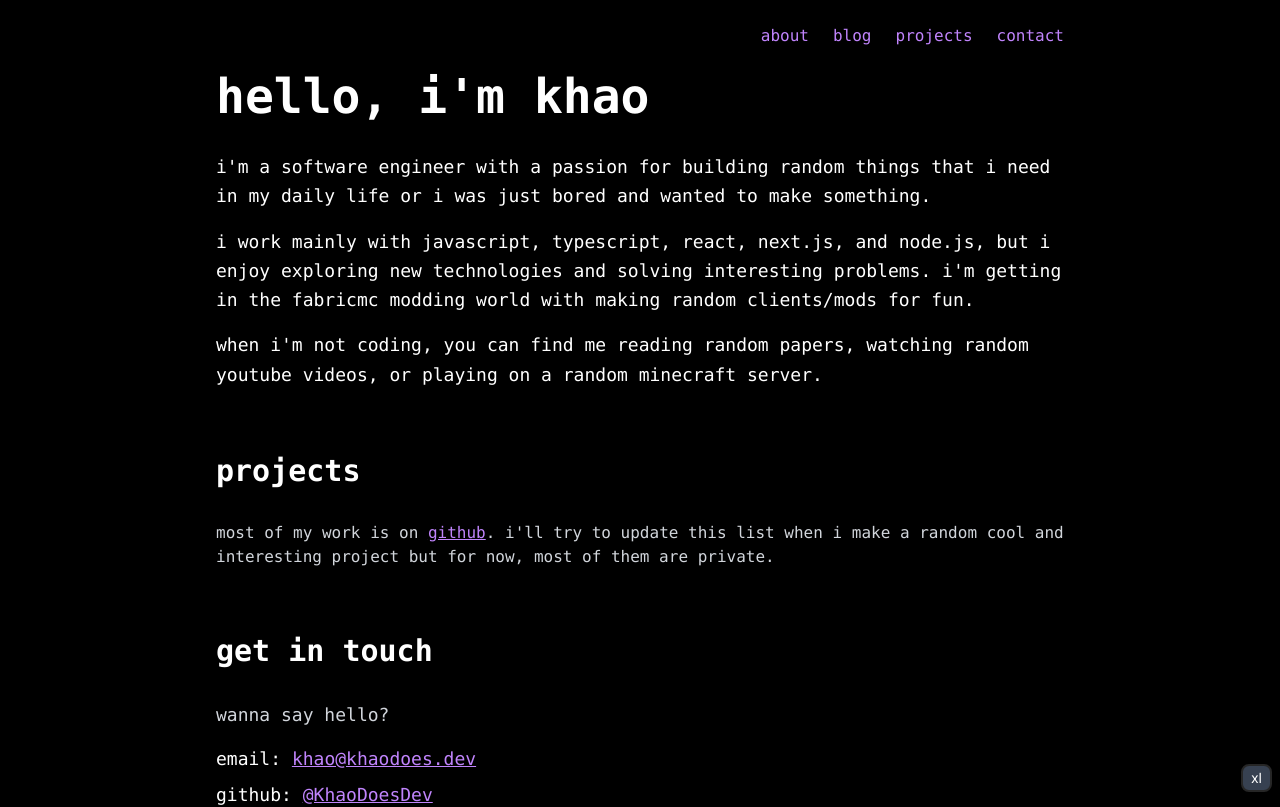
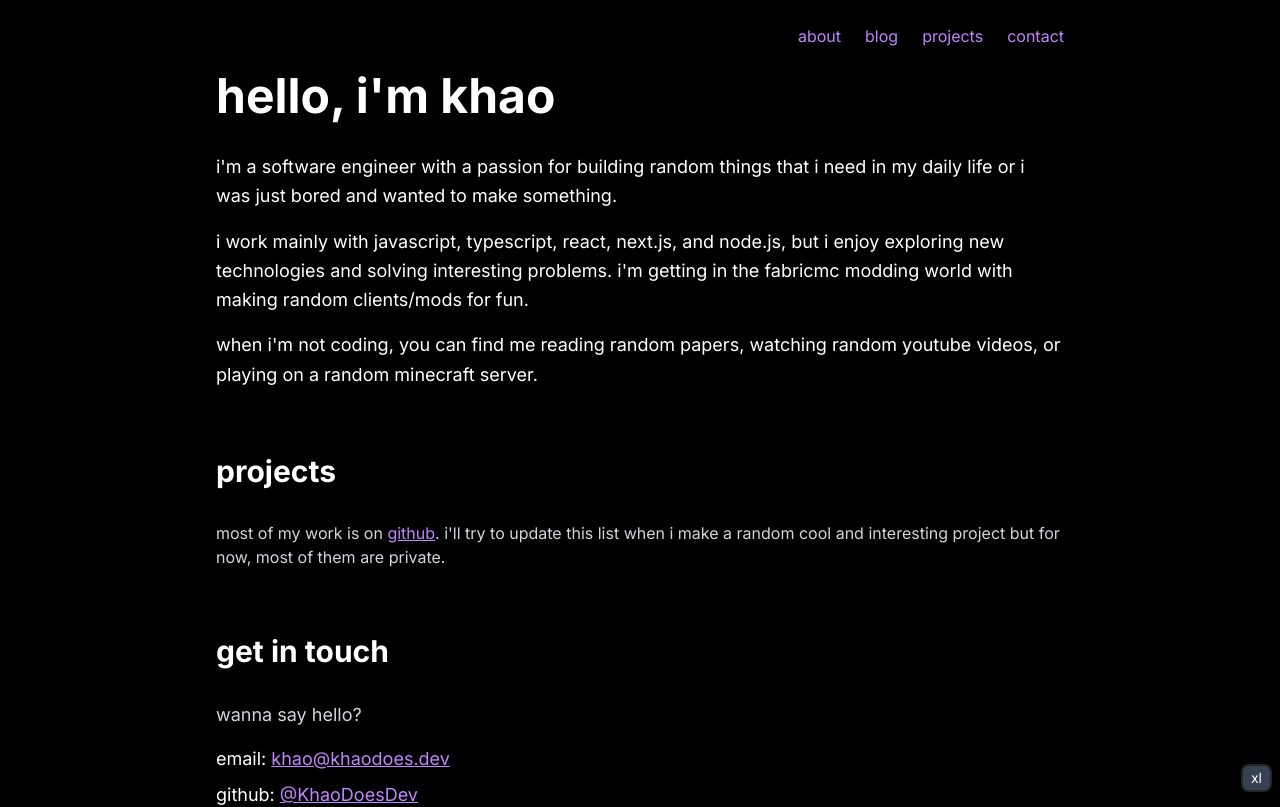
Before and after one commit to KhaoDoesDev/portfolio, a Next.js app: page / in a window 1280 px wide. Shown: the top 807 px of the page. Built offline with nearby package versions, Linux system fonts and the light colour scheme.

Commit message:
refactor: removed font-mono

```diff
--- a/src/app/blog/[slug]/page.tsx
+++ b/src/app/blog/[slug]/page.tsx
@@ -21,7 +21,7 @@ export default async function BlogPost({ params }: Props) {
   if (!post) return notFound();
 
   return (
-    <div className="min-h-screen bg-black font-mono text-white">
+    <div className="min-h-screen bg-black text-white">
       <Navbar />
 
       <main className="mx-auto max-w-4xl px-6 pb-12">
@@ -49,7 +49,7 @@ export default async function BlogPost({ params }: Props) {
 
         {/* Blog Content */}
         <article
-          className="prose prose-purple prose-invert max-w-none space-y-6 leading-relaxed text-gray-300"
+          className="prose prose-invert max-w-none space-y-6 leading-relaxed text-gray-300"
           dangerouslySetInnerHTML={{
             __html: post.source
           }}
--- a/src/app/blog/page.tsx
+++ b/src/app/blog/page.tsx
@@ -5,7 +5,7 @@ import Link from "next/link"
 export default async function Blog() {
   const blogPosts = await getAllBlogPosts();
   return (
-    <div className="min-h-screen bg-black text-white font-mono">
+    <div className="min-h-screen bg-black text-white">
       <Navbar />
       <main className="max-w-4xl mx-auto px-6 pb-12">
         <section className="mb-16">
--- a/src/app/page.tsx
+++ b/src/app/page.tsx
@@ -4,7 +4,7 @@ import Link from "next/link"
 
 export default function Portfolio() {
   return (
-    <div className="min-h-screen bg-black text-white font-mono">
+    <div className="min-h-screen bg-black text-white">
       <Navbar />
 
       {/* Main Content */}
```
